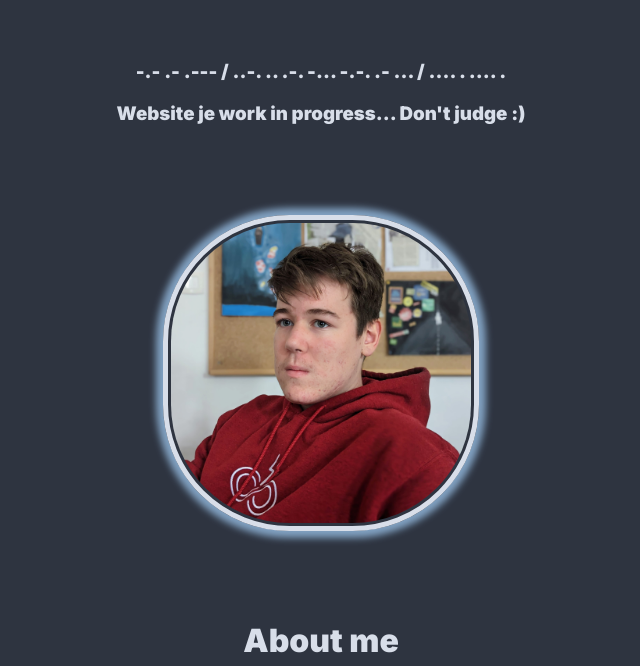
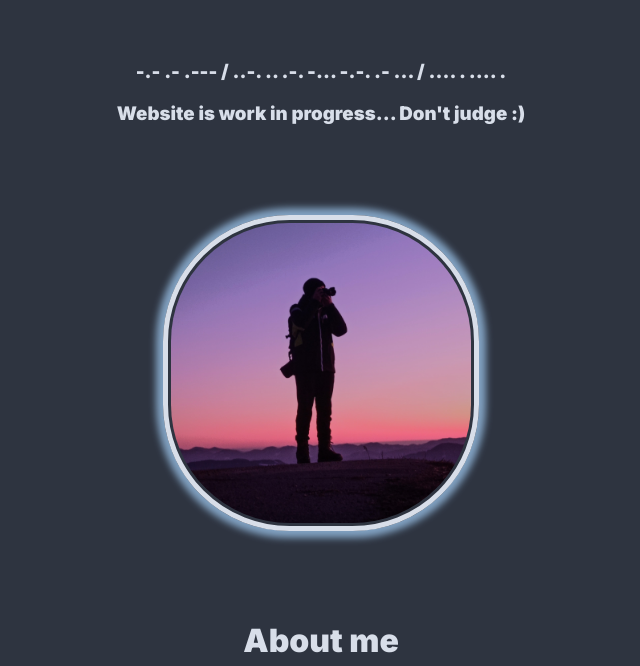
Before and after one commit to ALJOi5/Website, a plain HTML site: page index.html in a window 1280 px wide. Shown: the part 134-800 px from the top of the page, without its empty margins (319-959 px from the left). Drawn offline with nearby package versions, Linux system fonts and the light colour scheme.

Commit message:
updated picture

```diff
--- a/index.html
+++ b/index.html
@@ -40,7 +40,7 @@ a:active {
 <br>
 
 <h3>-.-  .-  .---  /  ..-.  ..  .-.  -...  -.-.  .-  ...  /  ....  .  ....  .</h3>
-<h3>Website je work in progress... Don't judge :) </h3>
+<h3>Website is work in progress... Don't judge :) </h3>
 
 
  <div>
@@ -53,7 +53,7 @@ a:active {
 
 
 <picture>
-  <img src="PXL_PORTRAIT_1.jpg" height="300" class="center">
+  <img src="IMG_20220130_173205.jpg" height="300" class="center">
   <style>img {
     border-radius: 40%;
     border: 5px solid #D8DEE9;
```
Also changed, not shown: IMG_20220130_173205.jpg (added).
